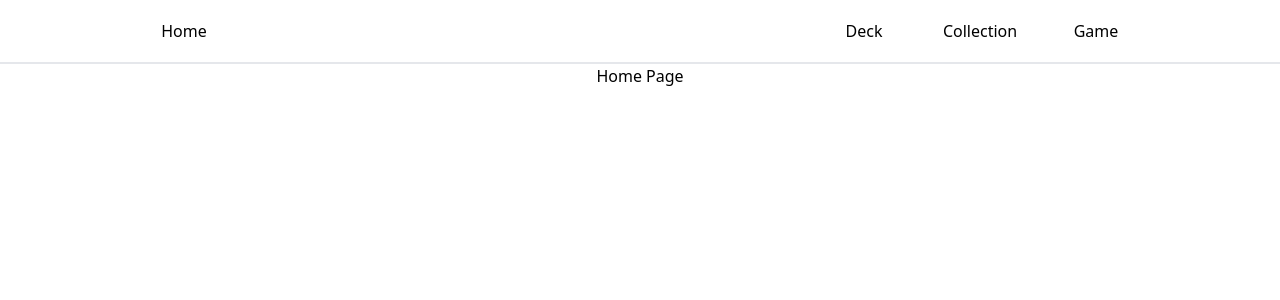
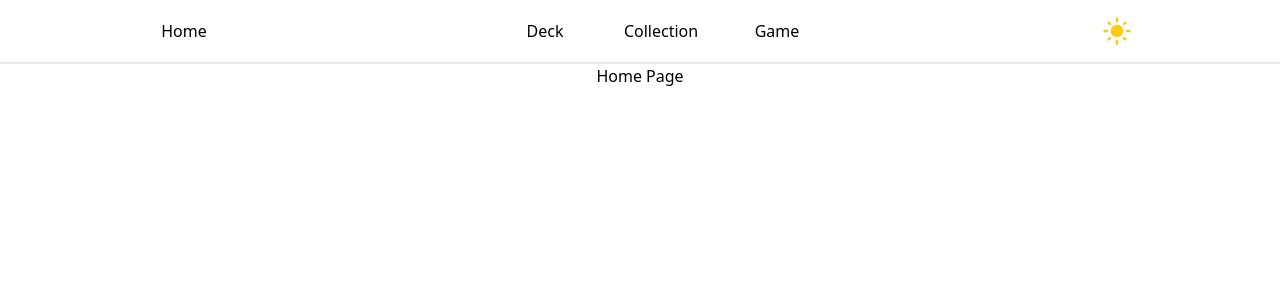
Before and after one commit to BryanEF00/Poketrunfo-React-Typescript, a React (Vite) app: page /#/ in a window 1280 px wide. Shown: the top 300 px of the page. Built offline with nearby package versions, Linux system fonts and the light colour scheme; no server answers.

Commit message:
feat: adicionado botão para selecionar o tema: "Dark" ou "Light"

```diff
--- a/package.json
+++ b/package.json
@@ -15,6 +15,7 @@
     "prettier": "^2.7.1",
     "react": "^18.2.0",
     "react-dom": "^18.2.0",
+    "react-icons": "^4.6.0",
     "react-router-dom": "^6.4.2"
   },
   "devDependencies": {
--- a/src/App.tsx
+++ b/src/App.tsx
@@ -1,8 +1,12 @@
+import { useContext } from 'react';
+import AppContext from './context/AppContext';
 import AppRouter from './routes/AppRouter';
 
 function App() {
+  const { theme } = useContext(AppContext);
+
   return (
-    <div>
+    <div className={`${theme} `}>
       <AppRouter />
     </div>
   );
--- a/src/components/Navmenu.tsx
+++ b/src/components/Navmenu.tsx
@@ -1,4 +1,5 @@
 import { Link, Outlet } from 'react-router-dom';
+import ThemeSwitcher from './ThemeSwitcher';
 
 function Navmenu() {
   const links = [
@@ -8,14 +9,15 @@ function Navmenu() {
   ];
 
   return (
-    <div className="w-full min-h-screen flex justify-center items-start mt-16">
+    <div className="bg-white text-black dark:bg-neutral-900 dark:text-white w-full min-h-screen flex justify-center items-start transition-all duration-100">
       <nav className="w-full h-16 fixed top-0 flex justify-center border-b-2">
         <div className="w-full max-w-screen-lg  flex items-center justify-between">
           <div className="h-full">
             <Link
               className="h-full w-28 flex items-center justify-center px-5
               transition-colors
-              hover:bg-slate-200"
+              hover:bg-slate-200
+              dark:hover:bg-neutral-800"
               to="/"
             >
               Home
@@ -26,7 +28,8 @@ function Navmenu() {
               <Link
                 className="h-full w-28 flex items-center justify-center px-5
                 transition-colors
-                hover:bg-slate-200"
+                hover:bg-slate-200
+                dark:hover:bg-neutral-800"
                 key={link.name}
                 to={link.url}
               >
@@ -34,9 +37,12 @@ function Navmenu() {
               </Link>
             ))}
           </div>
+          <ThemeSwitcher />
         </div>
       </nav>
-      <Outlet />
+      <section className="transition-all duration-100 mt-16">
+        <Outlet />
+      </section>
     </div>
   );
 }
--- /dev/null
+++ b/src/components/ThemeSwitcher.tsx
@@ -0,0 +1,26 @@
+import { useContext } from 'react';
+import { MdDarkMode, MdLightMode } from 'react-icons/md';
+import AppContext from '../context/AppContext';
+import { saveTheme } from '../services/localStorage/theme';
+
+function ThemeSwitcher() {
+  const { theme, state, setState } = useContext(AppContext);
+  const checkTheme = theme === 'light' ? 'dark' : 'light';
+
+  const handleThemeSwitch = () => {
+    setState({ ...state, theme: checkTheme });
+    saveTheme(checkTheme);
+  };
+
+  return (
+    <button className="h-full px-5" type="button" onClick={handleThemeSwitch}>
+      {theme === 'light' ? (
+        <MdLightMode size={30} className="text-yellow-400" />
+      ) : (
+        <MdDarkMode size={30} className="text-white" />
+      )}
+    </button>
+  );
+}
+
+export default ThemeSwitcher;
--- a/src/context/AppContext.ts
+++ b/src/context/AppContext.ts
@@ -1,5 +1,6 @@
 import { createContext } from 'react';
+import { IAppContext } from '../interfaces/IAppContext';
 
-const AppContext = createContext({});
+const AppContext = createContext({} as IAppContext);
 
 export default AppContext;
--- a/src/context/AppProvider.tsx
+++ b/src/context/AppProvider.tsx
@@ -1,5 +1,7 @@
 import { ReactNode, useEffect, useMemo, useState } from 'react';
+import { IAppContext } from '../interfaces/IAppContext';
 import { IInitialState } from '../interfaces/IInitialState';
+import { readTheme } from '../services/localStorage/theme';
 import fetchAllPokemons from '../services/pokeApi';
 import AppContext from './AppContext';
 
@@ -9,20 +11,21 @@ interface IProps {
 
 const INITIAL_STATE: IInitialState = {
   pokemons: [],
+  theme: readTheme() ? readTheme() : 'light',
 };
 
 function AppProvider({ children }: IProps) {
   const [state, setState] = useState(INITIAL_STATE);
-  const value = useMemo(
+  const value: IAppContext = useMemo(
     () => ({ ...state, state, setState }),
     [state, setState]
   );
 
   useEffect(() => {
     fetchAllPokemons().then((pokemons) => {
-      setState({ ...state, pokemons });
+      setState((prevState) => ({ ...prevState, pokemons }));
     });
-  }, [state]);
+  }, [state.pokemons]);
 
   return <AppContext.Provider value={value}>{children}</AppContext.Provider>;
 }
--- /dev/null
+++ b/src/interfaces/IAppContext.ts
@@ -0,0 +1,7 @@
+import { Dispatch, SetStateAction } from 'react';
+import { IInitialState } from './IInitialState';
+
+export interface IAppContext extends IInitialState {
+  state: IInitialState;
+  setState: Dispatch<SetStateAction<IInitialState>>;
+}
--- a/src/interfaces/IInitialState.ts
+++ b/src/interfaces/IInitialState.ts
@@ -2,4 +2,5 @@ import { IPokemon } from './IPokemon';
 
 export interface IInitialState {
   pokemons: IPokemon[];
+  theme: string;
 }
--- /dev/null
+++ b/src/services/localStorage/theme.ts
@@ -0,0 +1,14 @@
+const THEME = 'theme';
+
+export const readTheme = (): string => {
+  const read = localStorage.getItem(THEME);
+
+  if (!read) {
+    localStorage.setItem(THEME, 'light');
+    return 'light';
+  }
+
+  return read;
+};
+
+export const saveTheme = (value: string) => localStorage.setItem(THEME, value);
--- a/tailwind.config.cjs
+++ b/tailwind.config.cjs
@@ -1,5 +1,6 @@
 /** @type {import('tailwindcss').Config} */
 module.exports = {
+  darkMode: 'class',
   content: ['./index.html', './src/**/*.{js,ts,jsx,tsx}'],
   theme: {
     extend: {},
```
Also changed, not shown: 1 other file (tests, documents, lock files or other folders).
